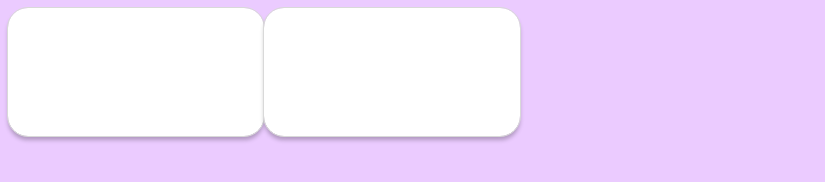
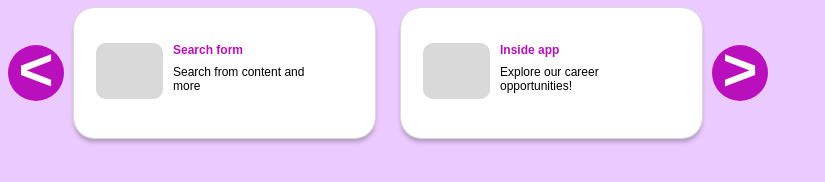
Before and after one commit to m0000g/2023_05_05_friyay, a plain HTML site: page index.html in a window 1280 px wide. Shown: the whole page, without its empty margins (0-825 px from the left). Drawn offline with nearby package versions, Linux system fonts and the light colour scheme; a web font is replaced by a local one.

Commit message:
Create cards, controls and asociated css, need more work

```diff
--- a/css/style.css
+++ b/css/style.css
@@ -1,16 +1,85 @@
+:root {
+  font-family: 'Inter', sans-serif;
+}
+@supports (font-variation-settings: normal) {
+  :root {
+    font-family: 'Inter var', sans-serif;
+  }
+}
+
 body {
   background-color: #ebcbff;
 }
 
-.container {
+.slider {
   display: flex;
+  gap: 10px;
+  align-items: center;
 }
 
-.card__medium {
+.slider_control {
+  height: 56px;
+  width: 56px;
+  background-color: hsl(299, 85%, 40%);
+  border-radius: 50%;
+  display: flex;
+  justify-content: center;
+  align-items: flex-start;
+  gap: 0px;
+  /*align-items: center;*/
+}
+
+.slider_control_icon {
+  color: #ffffff;
+  font-size: 60px;
+  line-height: 73px;
+  font-weight: bold;
+  position: relative;
+  top: -12px;
+}
+
+.card_container {
+  display: flex;
+  gap: 26px;
+}
+
+.card_medium {
   width: 256px;
-  height: 128px;
+  height: auto;
   border-radius: 20px;
   background-color: #ffffff;
   outline: 1px solid #d9d9d9;
   box-shadow: 0px 4px 4px rgba(0, 0, 0, 0.25);
+  display: flex;
+  flex-direction: row;
+  gap: 10px;
+  padding: 35px 23px 35px 22px;
 }
+
+.card_medium_img img {
+  width: 67px;
+  height: 56px;
+  border-radius: 10px;
+  background-color: #d9d9d9;
+}
+
+.card_medium_text {
+  width: 143px;
+  height: auto;
+  display: flex;
+  flex-direction: column;
+  gap: 8px;
+  font-size: 12px;
+}
+
+.card_medium_text h2 {
+  font-weight: bold;
+  color: #b80fbb;
+  font-size: 12px;
+}
+
+.card_medium h2,
+.card_medium p {
+  margin: 0;
+  padding: 0;
+}
--- a/index.html
+++ b/index.html
@@ -20,6 +20,8 @@
     ></script>
     <script src="https://unpkg.com/@babel/standalone/babel.min.js"></script>
     <link rel="stylesheet" href="css/style.css" />
+    <link rel="preconnect" href="https://rsms.me/" />
+    <link rel="stylesheet" href="https://rsms.me/inter/inter.css" />
   </head>
   <body>
     <div id="root"></div>
@@ -27,10 +29,48 @@
       const container = document.getElementById('root');
       function MyApp() {
         return (
-          <div className='container'>
-            <div class='card__medium'></div>
-            <div class='card__medium'></div>
-          </div>
+          <>
+            <div className='container'>
+              <div class='slider'>
+                <div className='slider_control'>
+                  <span className='slider_control_icon'>&lt;</span>
+                </div>
+                <div className='card_container'>
+                  <div className='card_medium'>
+                    <div className='card_medium_img'>
+                      <img
+                        src='/img/card_img_placeholder.png'
+                        alt='Empty gray square'
+                      />
+                    </div>
+                    <div className='card_medium_text'>
+                      <header>
+                        <h2>Search form</h2>
+                      </header>
+                      <p>Search from content and more</p>
+                    </div>
+                  </div>
+                  <div className='card_medium'>
+                    <div className='card_medium_img'>
+                      <img
+                        src='/img/card_img_placeholder.png'
+                        alt='Empty gray square'
+                      />
+                    </div>
+                    <div className='card_medium_text'>
+                      <header>
+                        <h2>Inside app</h2>
+                      </header>
+                      <p>Explore our career opportunities!</p>
+                    </div>
+                  </div>
+                </div>
+                <div className='slider_control'>
+                  <span className='slider_control_icon'>&gt;</span>
+                </div>
+              </div>
+            </div>
+          </>
         );
       }
       const root = ReactDOM.createRoot(container);
```
Also changed, not shown: img/card_img_placeholder.png (added), 1 other file.
